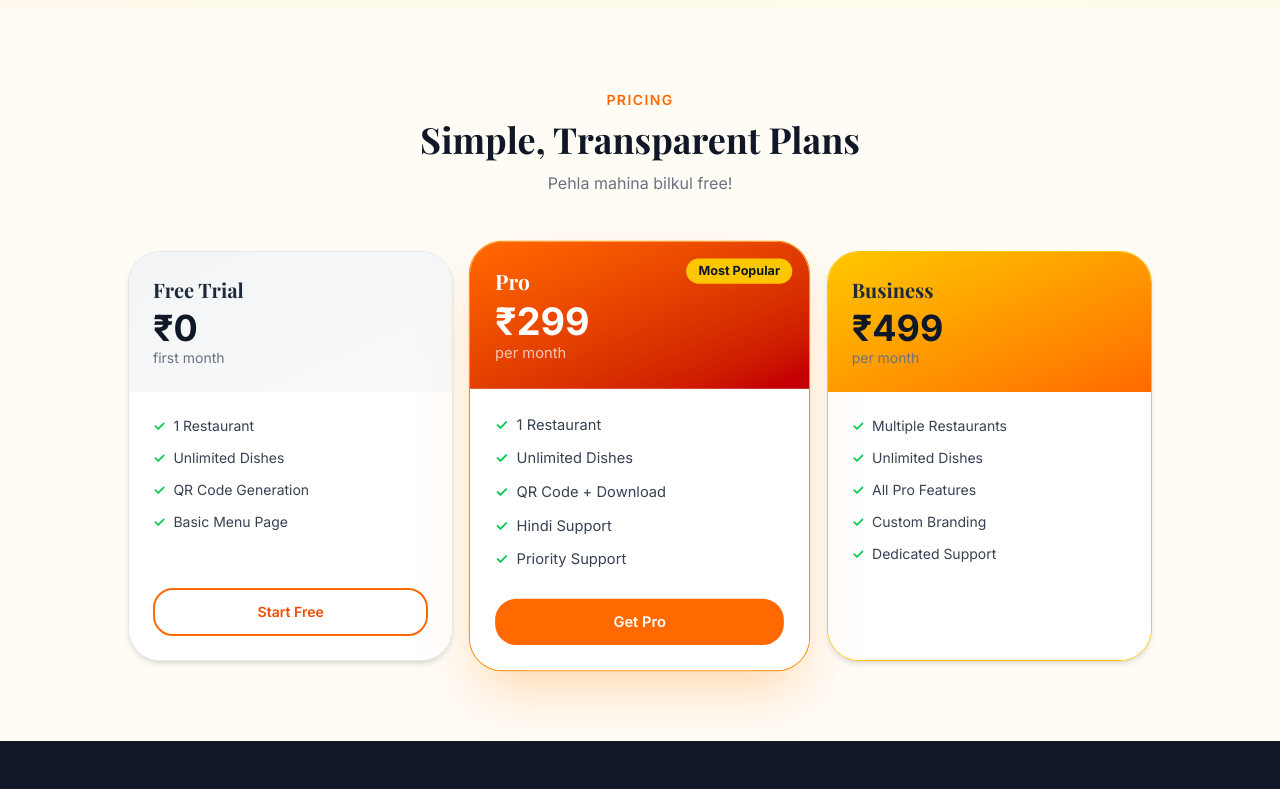
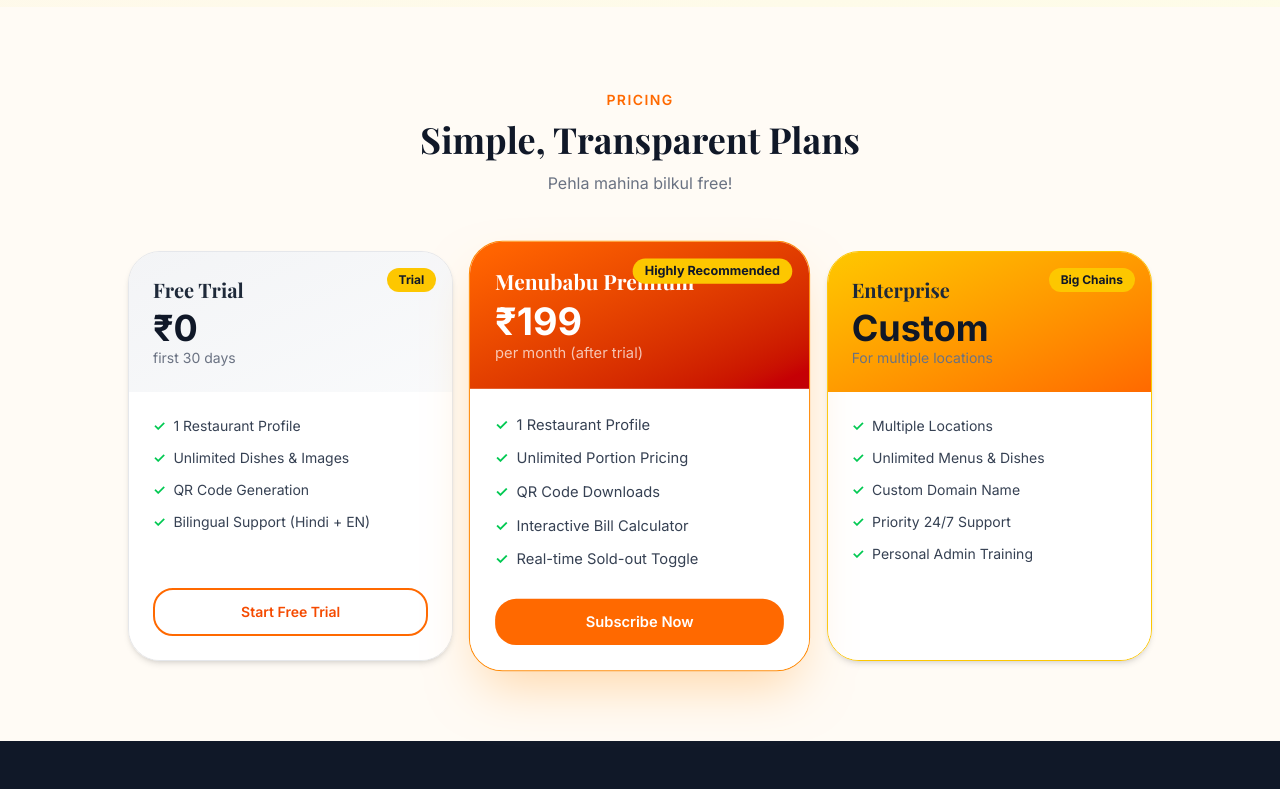
Before and after one commit to bloodydady/menubabu, a React (Vite) app: page / in a window 1280 px wide. Shown: the part 2000-2789 px from the top of the page. Built offline with nearby package versions, Linux system fonts and the light colour scheme; no server answers; a web font is replaced by a local one.

Commit message:
Update landing page pricing plan to show one month free trial then ₹199 per month

```diff
--- a/src/pages/LandingPage.jsx
+++ b/src/pages/LandingPage.jsx
@@ -51,34 +51,34 @@
   {
     name: "Free Trial",
     price: "₹0",
-    period: "first month",
+    period: "first 30 days",
     color: "from-gray-100 to-gray-50",
     border: "border-gray-200",
-    badge: null,
-    features: ["1 Restaurant", "Unlimited Dishes", "QR Code Generation", "Basic Menu Page"],
-    cta: "Start Free",
+    badge: "Trial",
+    features: ["1 Restaurant Profile", "Unlimited Dishes & Images", "QR Code Generation", "Bilingual Support (Hindi + EN)"],
+    cta: "Start Free Trial",
     ctaStyle: "border-2 border-orange-500 text-orange-600 hover:bg-orange-50",
   },
   {
-    name: "Pro",
-    price: "₹299",
-    period: "per month",
+    name: "Menubabu Premium",
+    price: "₹199",
+    period: "per month (after trial)",
     color: "from-orange-500 to-red-700",
     border: "border-orange-400",
-    badge: "Most Popular",
-    features: ["1 Restaurant", "Unlimited Dishes", "QR Code + Download", "Hindi Support", "Priority Support"],
-    cta: "Get Pro",
+    badge: "Highly Recommended",
+    features: ["1 Restaurant Profile", "Unlimited Portion Pricing", "QR Code Downloads", "Interactive Bill Calculator", "Real-time Sold-out Toggle"],
+    cta: "Subscribe Now",
     ctaStyle: "bg-white text-orange-600 hover:bg-orange-50",
   },
   {
-    name: "Business",
-    price: "₹499",
-    period: "per month",
+    name: "Enterprise",
+    price: "Custom",
+    period: "For multiple locations",
     color: "from-yellow-400 to-orange-500",
     border: "border-yellow-400",
-    badge: null,
-    features: ["Multiple Restaurants", "Unlimited Dishes", "All Pro Features", "Custom Branding", "Dedicated Support"],
-    cta: "Get Business",
+    badge: "Big Chains",
+    features: ["Multiple Locations", "Unlimited Menus & Dishes", "Custom Domain Name", "Priority 24/7 Support", "Personal Admin Training"],
+    cta: "Contact Sales",
     ctaStyle: "border-2 border-white text-white hover:bg-white/10",
   },
 ];
```
